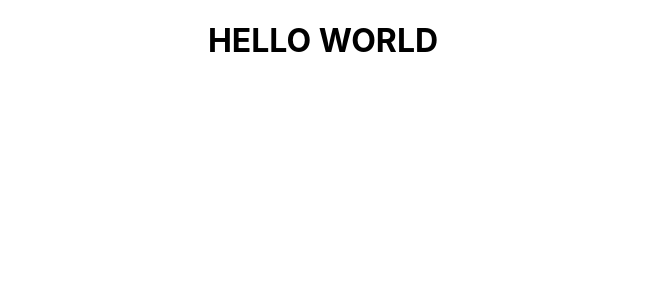
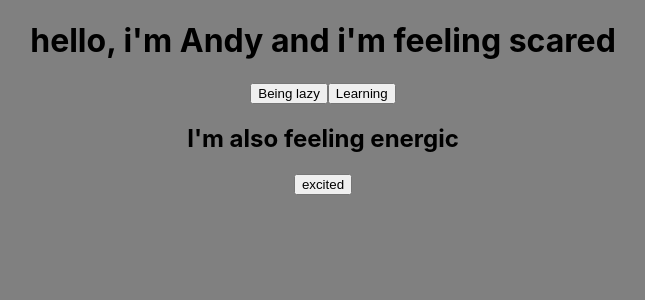
Before and after one commit to Andyrei/learning-react.js, a React (Create React App) app in the folder CH_3 Install React App/react-app/: page / in a window 1280 px wide. Shown: the top 300 px of the page, without its empty margins (317-962 px from the left). Built offline with nearby package versions, Linux system fonts and the light colour scheme.

Commit message:
useState & useEffect

```diff
--- a/CH_3 Install React App/react-app/src/App.js
+++ b/CH_3 Install React App/react-app/src/App.js
@@ -1,10 +1,39 @@
-import logo from './logo.svg';
 import './App.css';
+import { useState, useEffect } from 'react';
 
-function App() {
+/* Destruct ARRAY
+instead of
+    const cities = ["Tokio", "Milan", "Florence", "ETC"];
+    const [firstCity, second] = [
+        "Tokio",
+        "Milan",
+        "Florence",
+        "ETC"
+    ];
+*/
+
+/*  Destruct PROPRIETIES
+  instead of wising 'props' object like 'props.name'
+  can add into function the object itself '{name}'
+*/
+function App({name}) {
+  const [emotion, setEmotion] = useState("scared");
+  const [secondary, setSecondary] = useState("energic");
+
+  useEffect( () => {
+    console.log(`I'm ${emotion} right now`);
+  }, [emotion]);
+  useEffect(()=>{
+    console.log(`I'm also ${secondary} right now`);
+  }, [secondary]);
+
   return (
     <div className="App">
-      <h1>HELLO WORLD</h1>
+      <h1>hello, i'm { name } and i'm feeling {emotion}</h1>
+      <button onClick={() => setEmotion('frightened')}>Being lazy</button>
+      <button onClick={() => setEmotion('smart')}>Learning</button>
+      <h2>I'm also feeling {secondary}</h2>
+      <button onClick={() => setSecondary("excited")}>excited</button>
     </div>
   );
 }
--- a/CH_3 Install React App/react-app/src/index.css
+++ b/CH_3 Install React App/react-app/src/index.css
@@ -5,6 +5,7 @@ body {
     sans-serif;
   -webkit-font-smoothing: antialiased;
   -moz-osx-font-smoothing: grayscale;
+  background-color: gray;
 }
 
 code {
--- a/CH_3 Install React App/react-app/src/index.js
+++ b/CH_3 Install React App/react-app/src/index.js
@@ -6,9 +6,7 @@ import reportWebVitals from './reportWebVitals';
 
 const root = ReactDOM.createRoot(document.getElementById('root'));
 root.render(
-  <React.StrictMode>
-    <App />
-  </React.StrictMode>
+    <App name="Andy"/>
 );
 
 // If you want to start measuring performance in your app, pass a function
```
